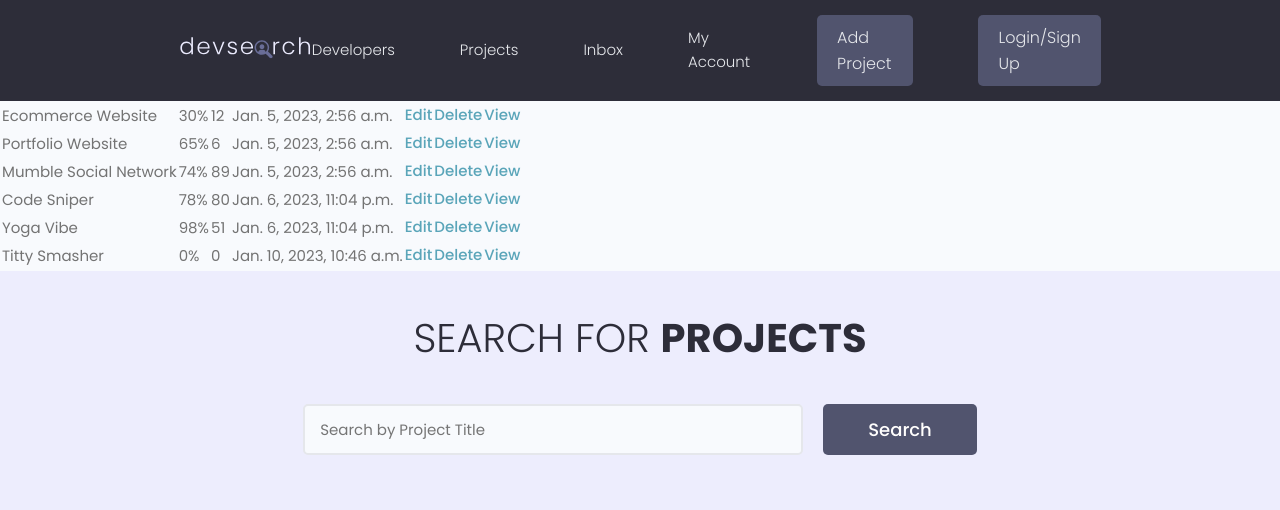
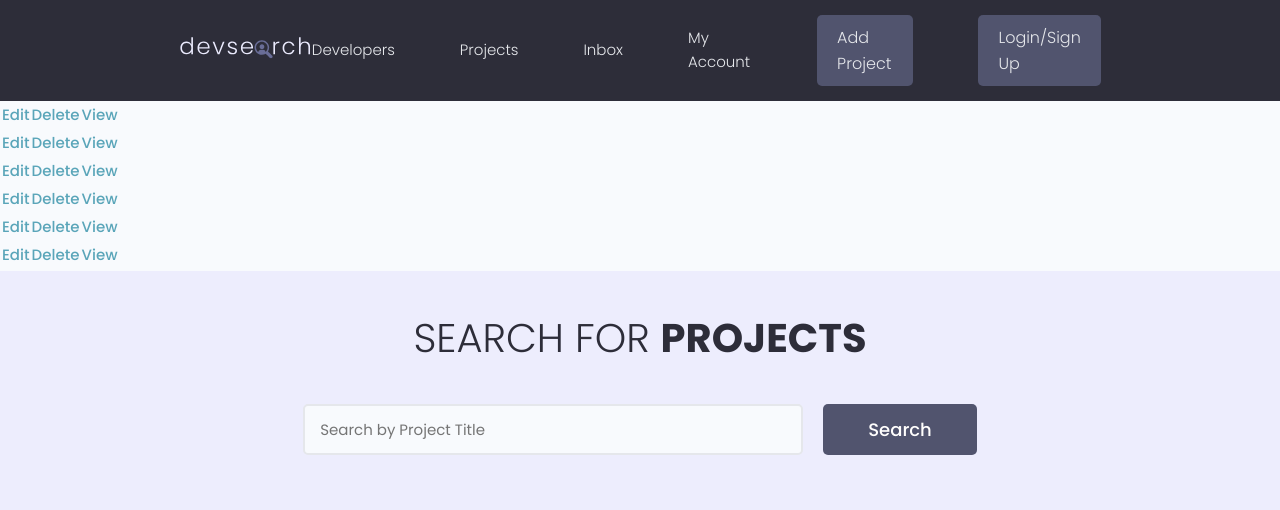
Before and after one commit to lazarobeas/betsearch, a Django app: page / in a window 1280 px wide. Shown: the top 510 px of the page. Run offline with Django 4.2, Linux system fonts and the light colour scheme; data comes from the database, SQL or seed files in the repository; some libraries are stand-ins or nearby versions.

Commit message:
fixed dimensions on html cards

```diff
--- a/projects/templates/projects/projects.html
+++ b/projects/templates/projects/projects.html
@@ -12,24 +12,19 @@
     <table>
         {% for project in projects %}
             <tr>
-                <td>{{ project.title }}</td>
-                <td>{{ project.vote_ratio }}%</td>
-                <td>{{ project.vote_total }}</td>
-                <td>{{ project.created }}</td>
                 <td><a href="{% url 'update-project' project.id %}">Edit</a></td>
                 <td><a href="{% url 'delete-project' project.id %}">Delete</a></td>
                 <td><a href="{% url 'project' project.id %}">View</a></td>
             </tr>
         {% endfor %}
     </table>
-
-    <main class="projects">
+<!-- Main Section -->
+  <main class="projects">
     <section class="hero-section text-center">
       <div class="container container--narrow">
         <div class="hero-section__box">
           <h2>Search for <span>Projects</span></h2>
         </div>
-
         <div class="hero-section__search">
           <form class="form" action="#" method="get">
             <div class="form__field">
@@ -53,11 +48,11 @@
               <a href="single-project.html" class="project">
                 <img class="project__thumbnail" src="images/project-a.png" alt="project thumbnail" />
                 <div class="card__body">
-                  <h3 class="project__title">Yoga Studio Landing Page Website and Design</h3>
+                  <h3 class="project__title">{{project.title}}</h3>
                   <p><a class="project__author" href="profile.html">By Dennis Ivanov</a></p>
                   <p class="project--rating">
-                    <span style="font-weight: bold;">98%</span> Postitive
-                    Feedback (72 Votes)
+                    <span style="font-weight: bold;">{{ project.vote_ratio }}%</span> Positive
+                    {{ project.vote_total }} Votes
                   </p>
                   <div class="project__tags">
                     <span class="tag tag--pill tag--main">
@@ -73,12 +68,8 @@
                 </div>
               </a>
             </div>
-
-          </div>
-
           </div>
           {% endfor %}
-
 
         </div>
       </div>
```
